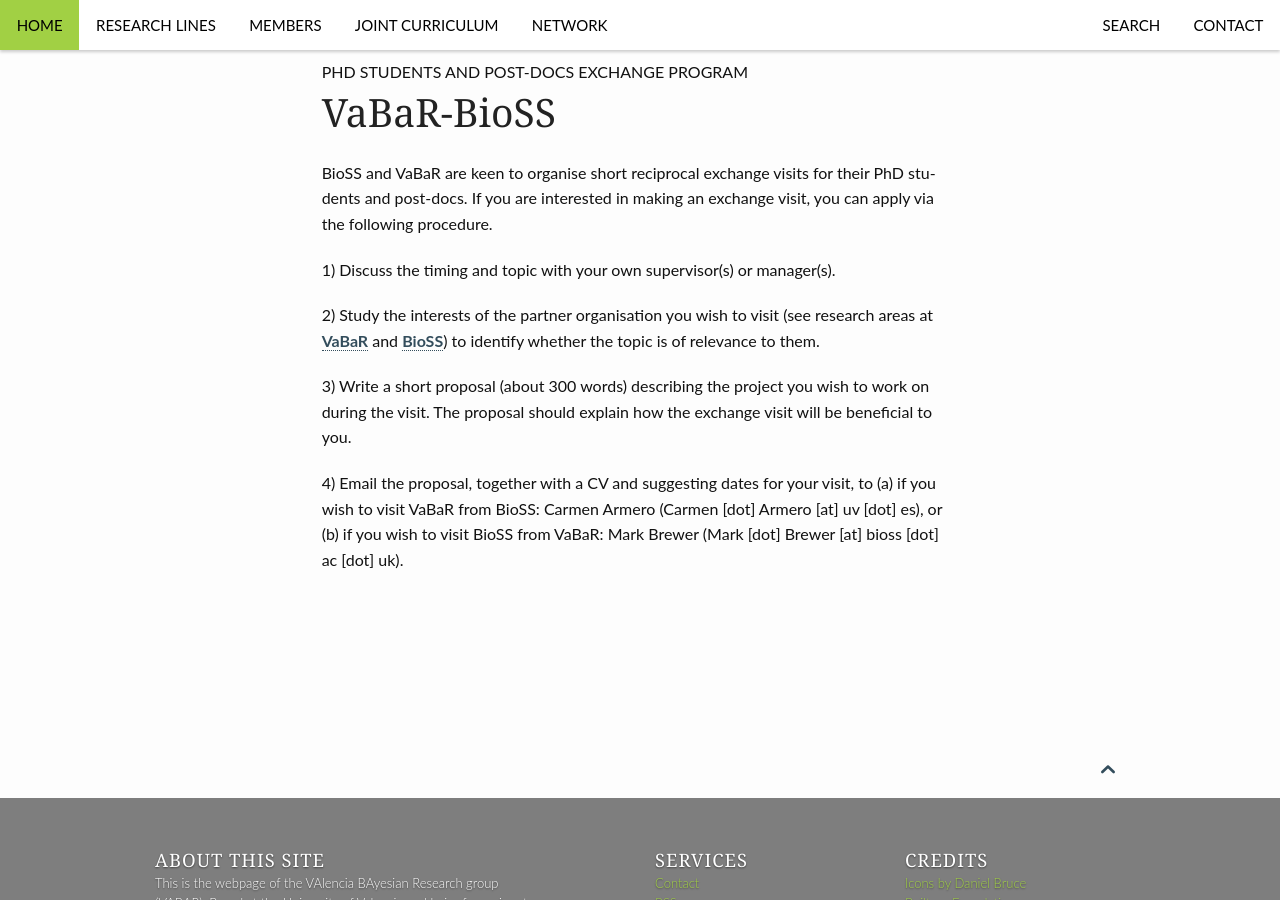
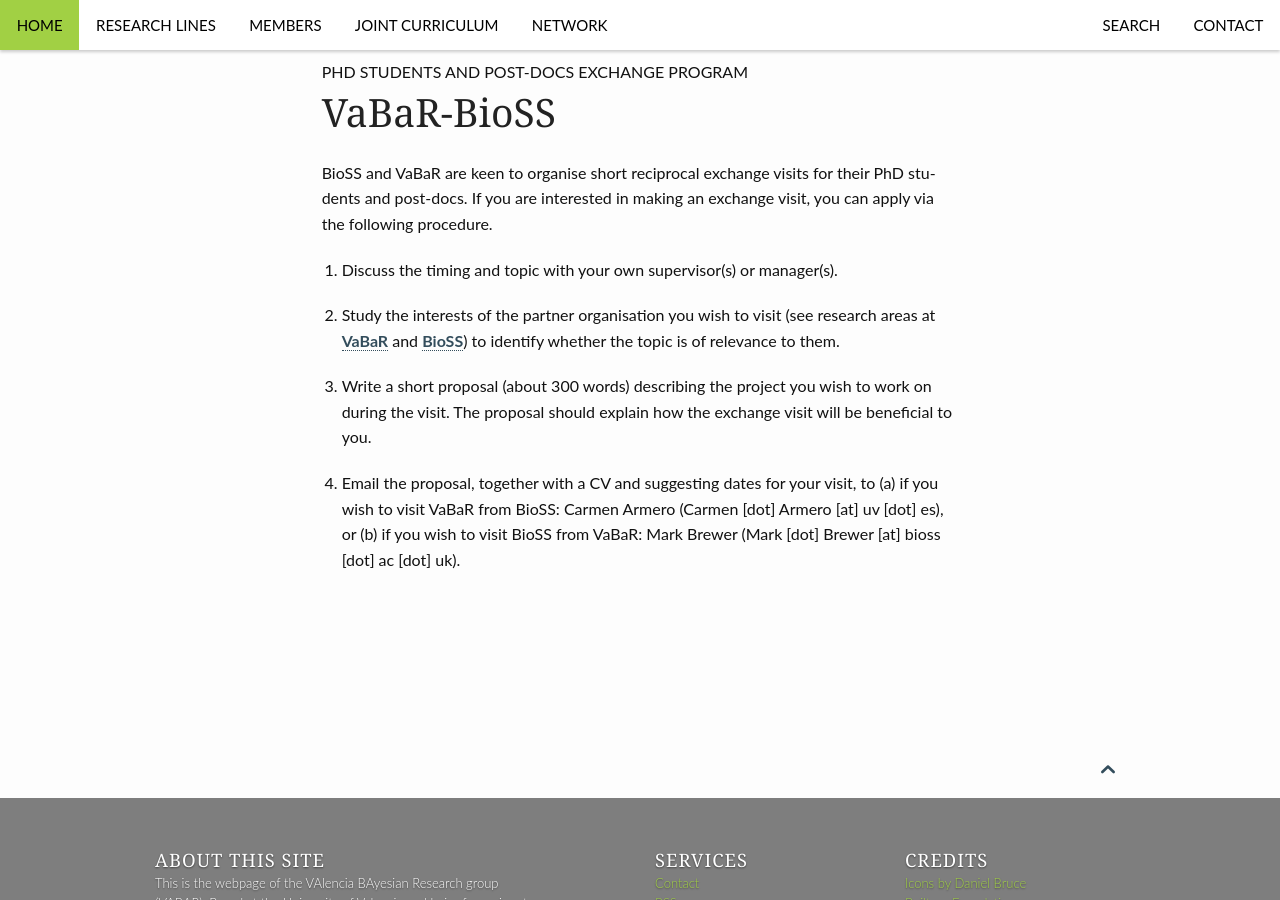
Before and after one commit to VABAR/VABAR.github.io, a Jekyll site: the page built from pages/bioss-exchange.md, in a window 1280 px wide and 900 px high, scrolled down 442 px. Built offline with Jekyll 4.4.1, drawn with Linux system fonts in a browser that asks for light colours.

Commit message:
fix list indentation

```diff
--- a/pages/bioss-exchange.md
+++ b/pages/bioss-exchange.md
@@ -17,10 +17,10 @@ If you are interested in making an exchange visit, you can apply via the followi
 
 
 
-1) Discuss the timing and topic with your own supervisor(s) or manager(s).
+1. Discuss the timing and topic with your own supervisor(s) or manager(s).
 
-2) Study the interests of the partner organisation you wish to visit (see research areas at [VaBaR]({{ site.url }}/research) and [BioSS](http://www.bioss.ac.uk/research.html)) to identify whether the topic is of relevance to them.
+1. Study the interests of the partner organisation you wish to visit (see research areas at [VaBaR]({{ site.url }}/research) and [BioSS](http://www.bioss.ac.uk/research.html)) to identify whether the topic is of relevance to them.
 
-3) Write a short proposal (about 300 words) describing the project you wish to work on during the visit. The proposal should explain how the exchange visit will be beneficial to you.
+1. Write a short proposal (about 300 words) describing the project you wish to work on during the visit. The proposal should explain how the exchange visit will be beneficial to you.
 
-4) Email the proposal, together with a CV and suggesting dates for your visit, to (a) if you wish to visit VaBaR from BioSS: Carmen Armero (Carmen [dot] Armero [at] uv [dot] es), or (b) if you wish to visit BioSS from VaBaR: Mark Brewer (Mark [dot] Brewer [at] bioss [dot] ac [dot] uk).
+1. Email the proposal, together with a CV and suggesting dates for your visit, to (a) if you wish to visit VaBaR from BioSS: Carmen Armero (Carmen [dot] Armero [at] uv [dot] es), or (b) if you wish to visit BioSS from VaBaR: Mark Brewer (Mark [dot] Brewer [at] bioss [dot] ac [dot] uk).
```
